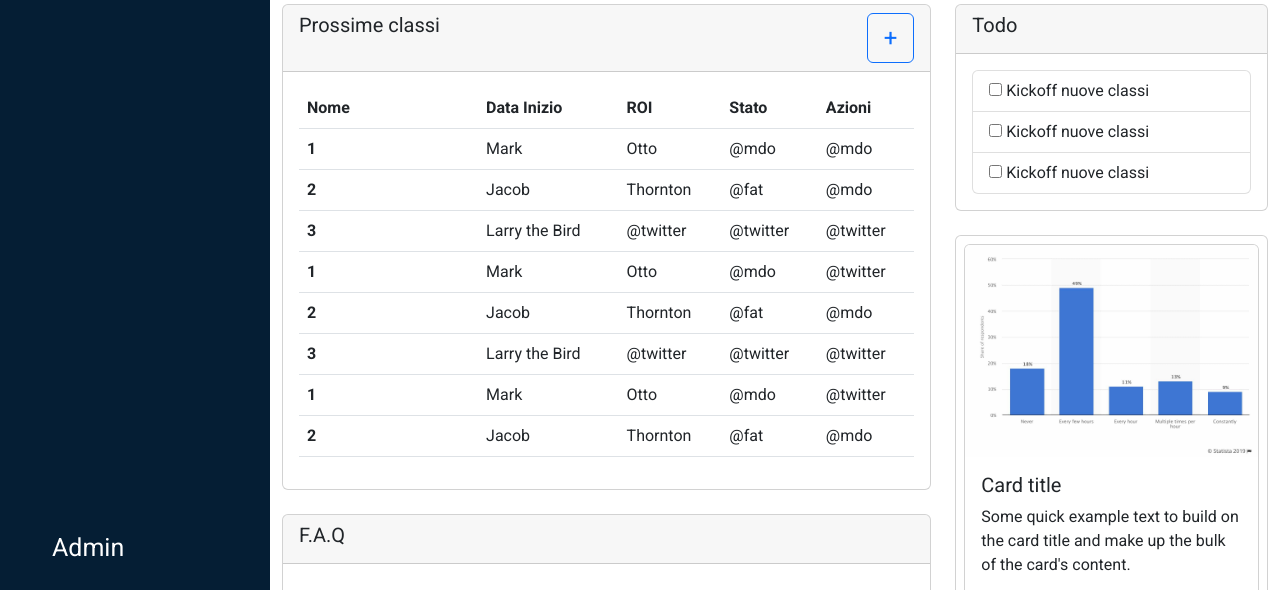
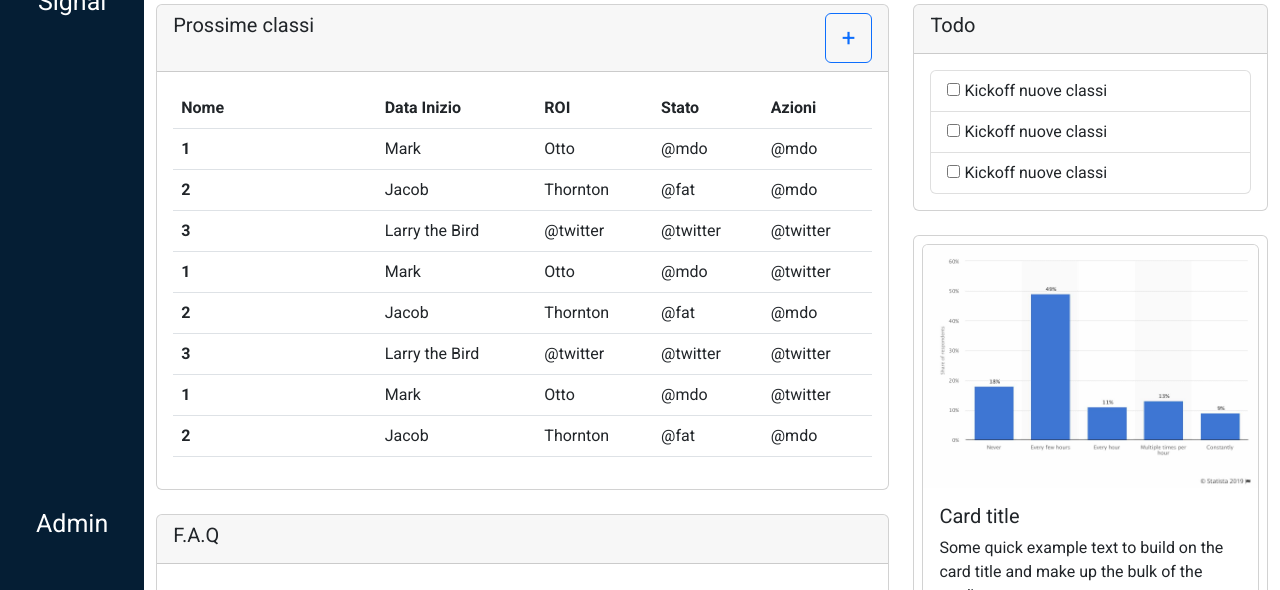
Before and after one commit to RiccardoBernardi1/html-css-bootstrap-dashboard, a plain HTML site: page index.html in a window 1280 px wide. Shown: the part 210-800 px from the top of the page. Drawn offline with nearby package versions, Linux system fonts and the light colour scheme.

Commit message:
Cambia dimensioni aside e main

```diff
--- a/css/aside.css
+++ b/css/aside.css
@@ -1,7 +1,7 @@
 /* ASIDE */
 aside{
     background-color: #051e34;
-    width: 4.375rem;
+    width: auto;
     color: white;
     font-size: 1.5625rem;
     text-align: center;
@@ -19,11 +19,3 @@ aside .container-fluid{
 aside .row{
     height: 100%;
 }
-/* RESPONSIVE */
-@media screen and (min-width:992px) {
-    aside{
-        width: 16.875rem;
-        padding-left: 2.5rem;
-        text-align: left;
-    }
-}
--- a/css/main.css
+++ b/css/main.css
@@ -1,5 +1,6 @@
 /* MAIN */
 main{
+    flex-grow: 1;
     overflow-y: auto;
 }
 /* sezione BOOLEAN */
@@ -12,9 +13,3 @@ main{
 #ms-class th:first-child{
     padding-right: 5.625rem;
 }
-/* RESPONSIVE */
-@media screen and (min-width:992px) {
-    main{
-        width: calc(100% - 16.875rem);
-    }
-}
--- a/index.html
+++ b/index.html
@@ -76,7 +76,7 @@
             </div>
         </header>
         <div class="ms-container-aside-main">
-            <aside>
+            <aside class="p-2 p-lg-4">
                 <!-- contenuto aside -->
                 <div class="container-fluid py-4">
                     <div class="row flex-column align-items-center">
```
